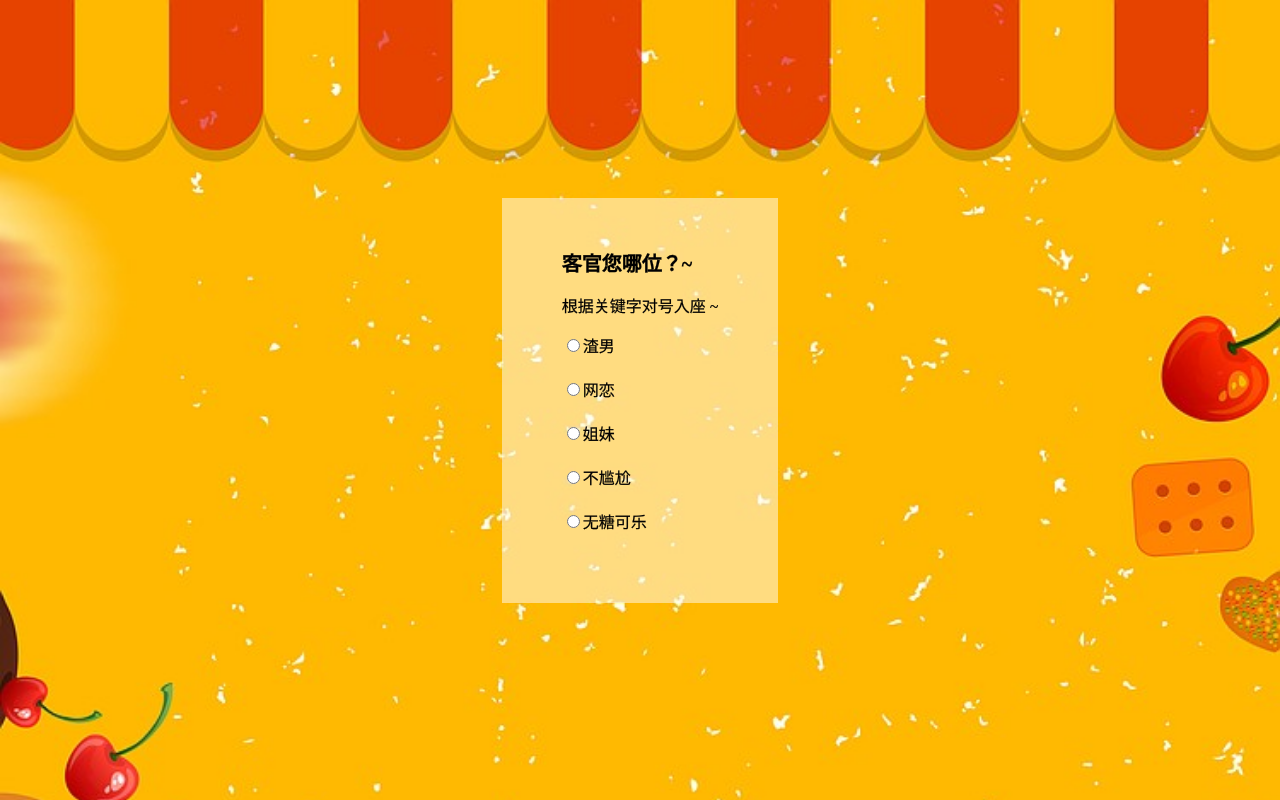
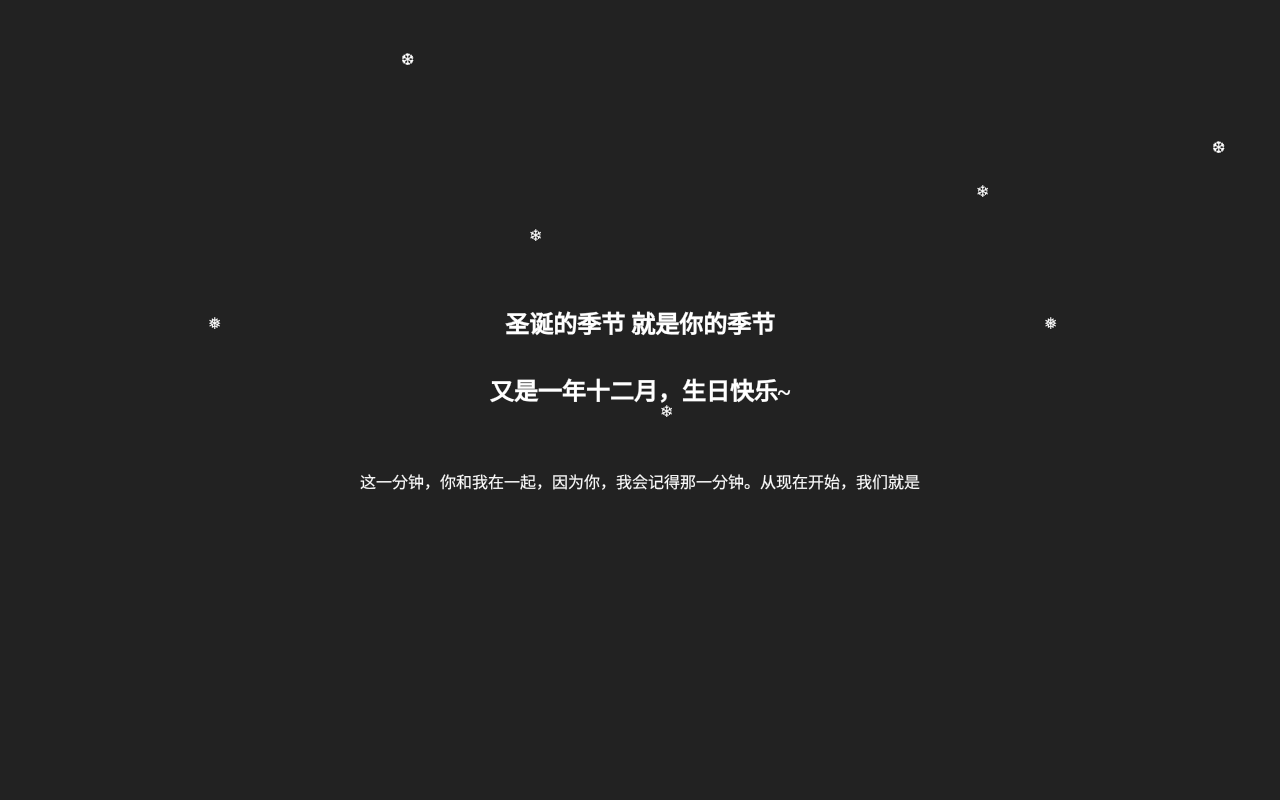
Before and after one commit to 474382587/bday, a React (Create React App) app: page / in a window 1280 px wide. Built offline with nearby package versions, Linux system fonts and the light colour scheme; a web font is replaced by a local one.

Commit message:
update timer

```diff
--- a/src/pages/Home/index.tsx
+++ b/src/pages/Home/index.tsx
@@ -21,7 +21,7 @@ const Home = () => {
   useEffect(() => {
     setTimeout(() => {
       setShowPopup(false);
-    }, 0); //22000
+    }, 22000); //
   }, []);
 
   const generateSelection = () => {
```
